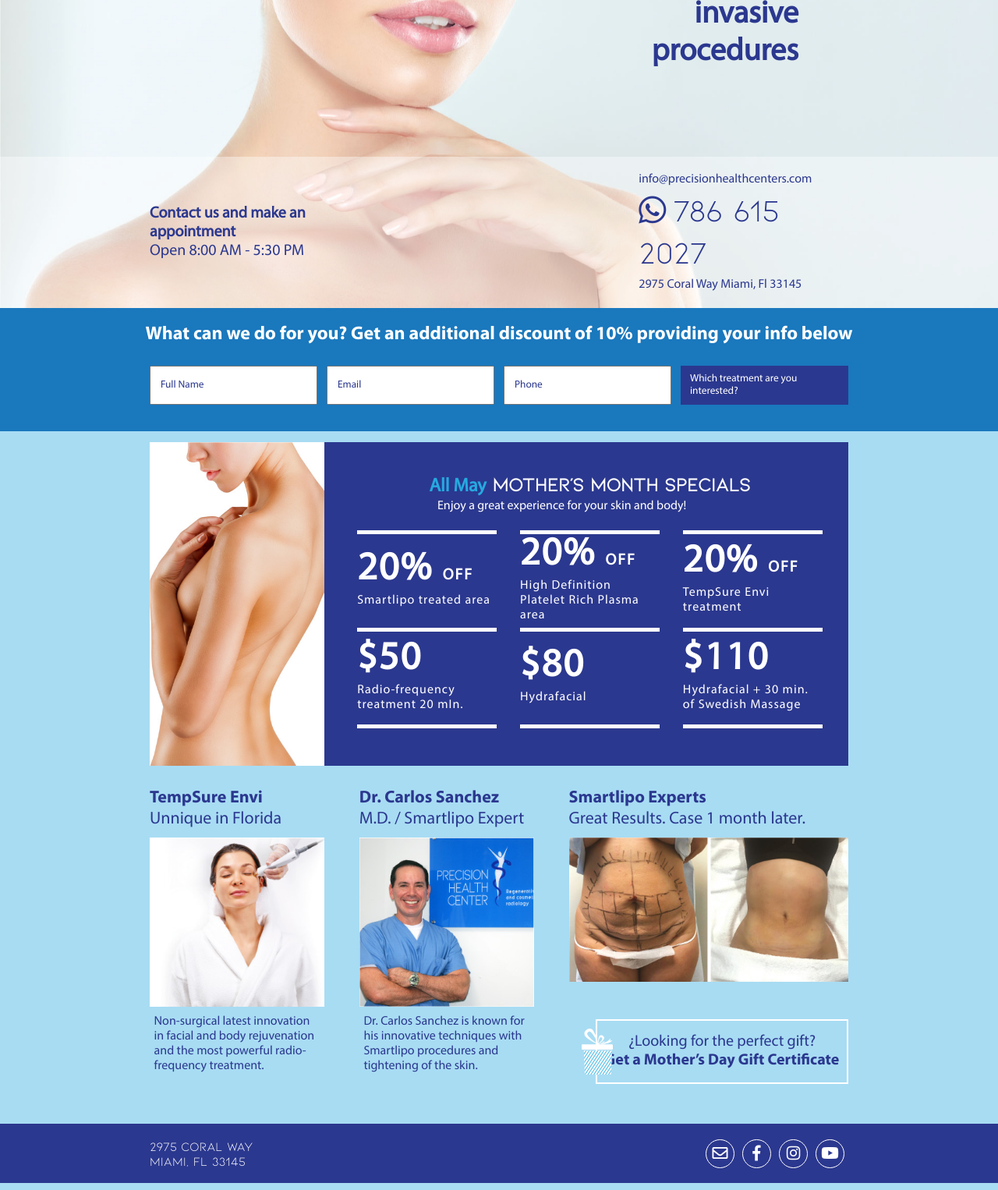
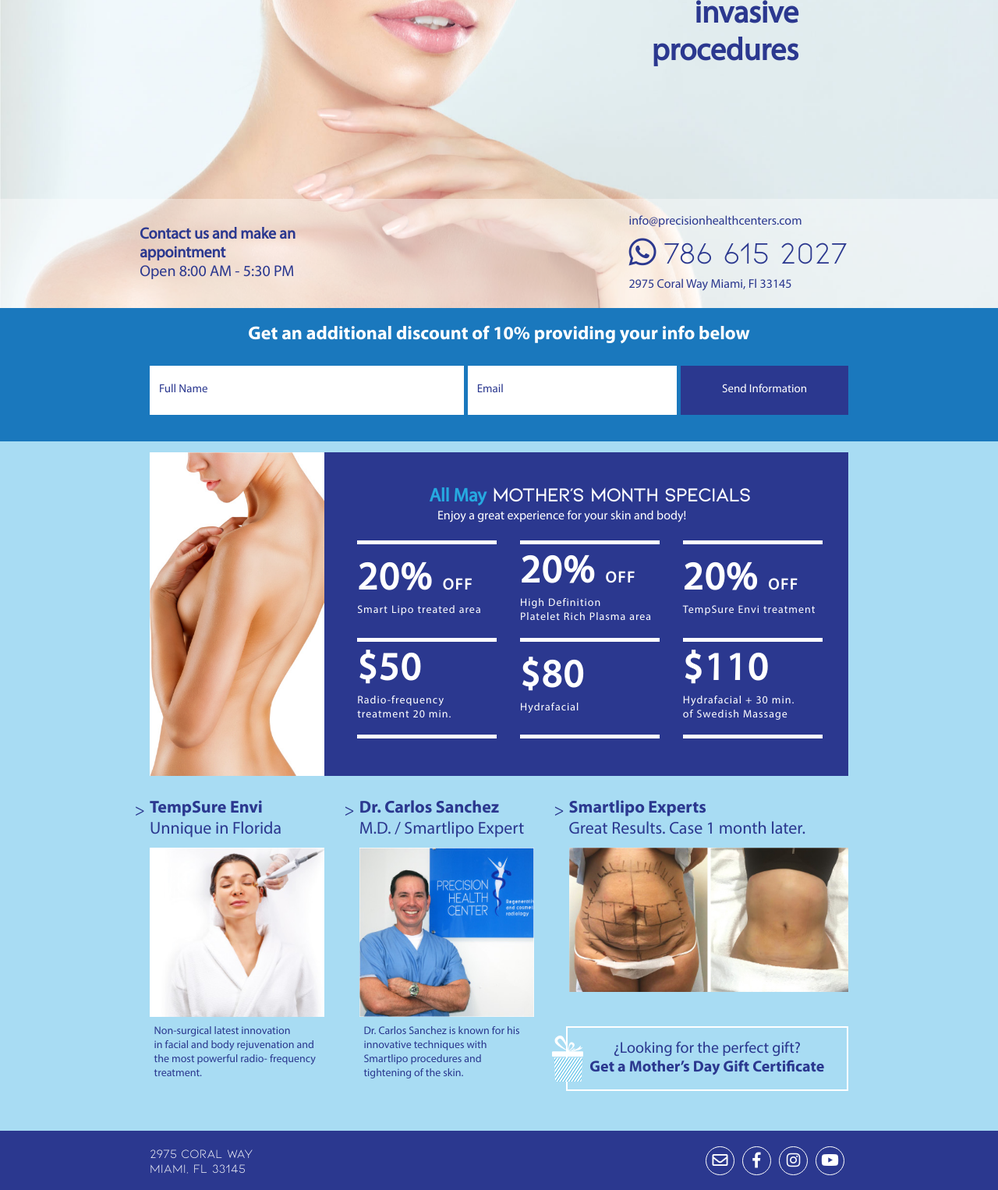
Before and after one commit to navike21/precision-health-center, a PHP site: page / in a window 1280 px wide. Shown: the part 405-1931 px from the top of the page at 78% size. Run offline with PHP 8.4, Linux system fonts and the light colour scheme; some web fonts are replaced.

Commit message:
cambios de landing y textos

```diff
--- a/index.html
+++ b/index.html
@@ -40,7 +40,7 @@
           <p class="blueColor font_medium w_50_desktop font_bold">Contact us and make an appointment</p>
           <p class="blueColor font_medium w_50_desktop">Open 8:00 AM - 5:30 PM</p>
         </div>
-        <div class="w_21_desktop w_85">
+        <div class="w_23_desktop w_85">
           <a href="mailto:info@precisionhealthcenters.com" class="blueColor">info@precisionhealthcenters.com</a>
           <p class="font_biggest font_big_mobile marginVertical_tiny">
             <a href="https://api.whatsapp.com/send?phone=17866152027" target="_blank" class="blueColor"><i class="fab fa-whatsapp"></i></a>
@@ -52,12 +52,12 @@
     </div>
   </div>
   <div class="section_middle_center backgroundColor_blue spaceInBottom_big">
-    <h2 class="whiteColor align_center w_80 font_light fontBodyBold">What can we do for you? Get&nbsp;an additional discount&nbsp;of&nbsp;10% providing&nbsp;your info below</h2>
+    <h2 class="whiteColor align_center w_80 font_light fontBodyBold">Get an additional discount of 10% providing your info below</h2>
     <form id="formData" onsubmit="return false" method="post" class="w_80 w_70_desktop section_middle_justify">
-      <input id="fullname" type="text" placeholder="Full Name" class="w_24_desktop w_100 textBox">
-      <input id="email" type="email" placeholder="Email" class="w_24_desktop w_100 textBox">
-      <input id="phone" type="tel" placeholder="Phone" class="w_24_desktop w_100 textBox">
-      <button type="submit" class="w_24_desktop w_100 buttonBox">Which treatment are you interested?</button>
+      <input id="fullname" type="text" placeholder="Full Name" class="w_45_desktop w_100 textBox">
+      <input id="email" type="email" placeholder="Email" class="w_30_desktop w_100 textBox">
+      <!-- <input id="phone" type="tel" placeholder="Phone" class="w_24_desktop w_100 textBox"> -->
+      <button type="submit" class="w_24_desktop w_100 buttonBox">Send Information</button>
     </form>
   </div>
   <div class="section_middle_center backgroundColor_blueSky w_100">
@@ -69,11 +69,11 @@
         <ul class="promociones w_80 w_90_desktop section_middle_justify">
           <li class="section_middle_left">
             <h3>20% <span>OFF</span></h3>
-            <p>Smartlipo treated area</p>
+            <p>Smart Lipo treated area</p>
           </li>
           <li class="section_middle_left">
             <h3>20% <span>OFF</span></h3>
-            <p>High Definition Platelet Rich Plasma area</p>
+            <p>High Definition Platelet&nbsp;Rich Plasma area</p>
           </li>
           <li class="section_middle_left">
             <h3>20% <span>OFF</span></h3>
@@ -81,7 +81,7 @@
           </li>
           <li class="section_middle_left">
             <h3>$50</h3>
-            <p>Radio-frequency treatment 20 mIn.</p>
+            <p>Radio-frequency treatment 20&nbsp;min.</p>
           </li>
           <li class="section_middle_left">
             <h3>$80</h3>
@@ -99,7 +99,7 @@
         <li>
           <h3><span>TempSure Envi</span>Unnique in Florida</h3>
           <img src="images/temp-sure.jpg" alt="tempsure" />
-          <p>Non-surgical latest innovation in facial and body rejuvenation and the most powerful radio- frequency treatment.</p>
+          <p>Non-surgical latest innovation in&nbsp;facial and body rejuvenation and the most powerful radio- frequency treatment.</p>
         </li>
         <li>
           <h3><span>Dr. Carlos Sanchez</span>M.D. / Smartlipo Expert</h3>
--- a/sass/styles.sass
+++ b/sass/styles.sass
@@ -85,8 +85,11 @@ img
   .buttonBox
     font-family: $fontBody
     margin: 5px 0
+    border: 0
+    min-height: 63px
+    font-size: 1.5rem
   .textBox
-    padding: 15px 12px
+    padding: 0 12px
     &::placeholder
       color: $blue
   .buttonBox
@@ -94,7 +97,7 @@ img
     border: 0px
     color: $whiteColor
     cursor: pointer
-    padding: 15px 12px
+    padding: 0 12px
     text-align: center
   .treatmentsList
     li
@@ -209,6 +212,7 @@ img
         width: 95%
         margin: 10px auto 0
         color: $blue
+        font-size: 1.4rem
 
   .avisoGif
     border: 2px solid $whiteColor
@@ -325,9 +329,10 @@ img
   .captionSlider
     text-align: right
     font-weight: 700
+
   .buttonBox
-    text-align: left
-    padding: 9px 12px
+    text-align: center
+    padding: 0 12px
 
   .wrappPromo
     margin-top: 0
@@ -347,7 +352,7 @@ img
         letter-spacing: 1px
         font-weight: 100
         font-family: $fontBody
-        font-size: 1.6rem
+        font-size: 1.4rem
         width: 100%
 
   .adicionalInfo
@@ -359,12 +364,19 @@ img
         width: 40%
       h3
         text-align: left
+        position: ''
+        &::before
+          content: '>'
+          position: absolute
+          left: -1.5vw
+          top: .3vw
+
   .wrappadicionalInfo
     position: relative
     margin-bottom: 5vw
 
   .avisoGif
-    max-width: 25vw
+    max-width: 28vw
     margin: 2vw auto
     position: absolute
     padding: 1.2vw 0
@@ -376,6 +388,6 @@ img
   .principalSlider
     background-position: 65% center
 
-@media all and (min-width: 1800px)
+@media all and (min-width: 1500px)
   html
-    font-size: 70%
+    font-size: 75%
```
Also changed, not shown: css/styles.css (+19 -8 lines), css/styles.min.css.
